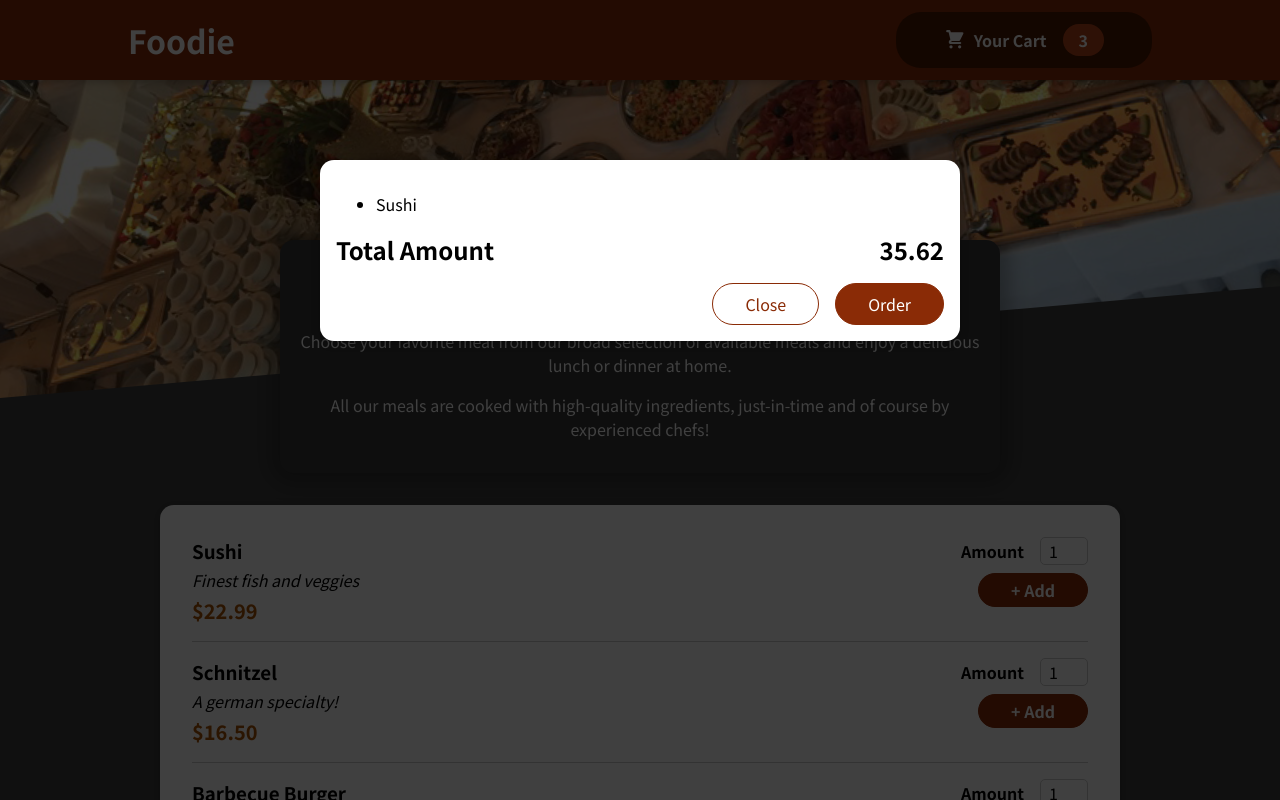
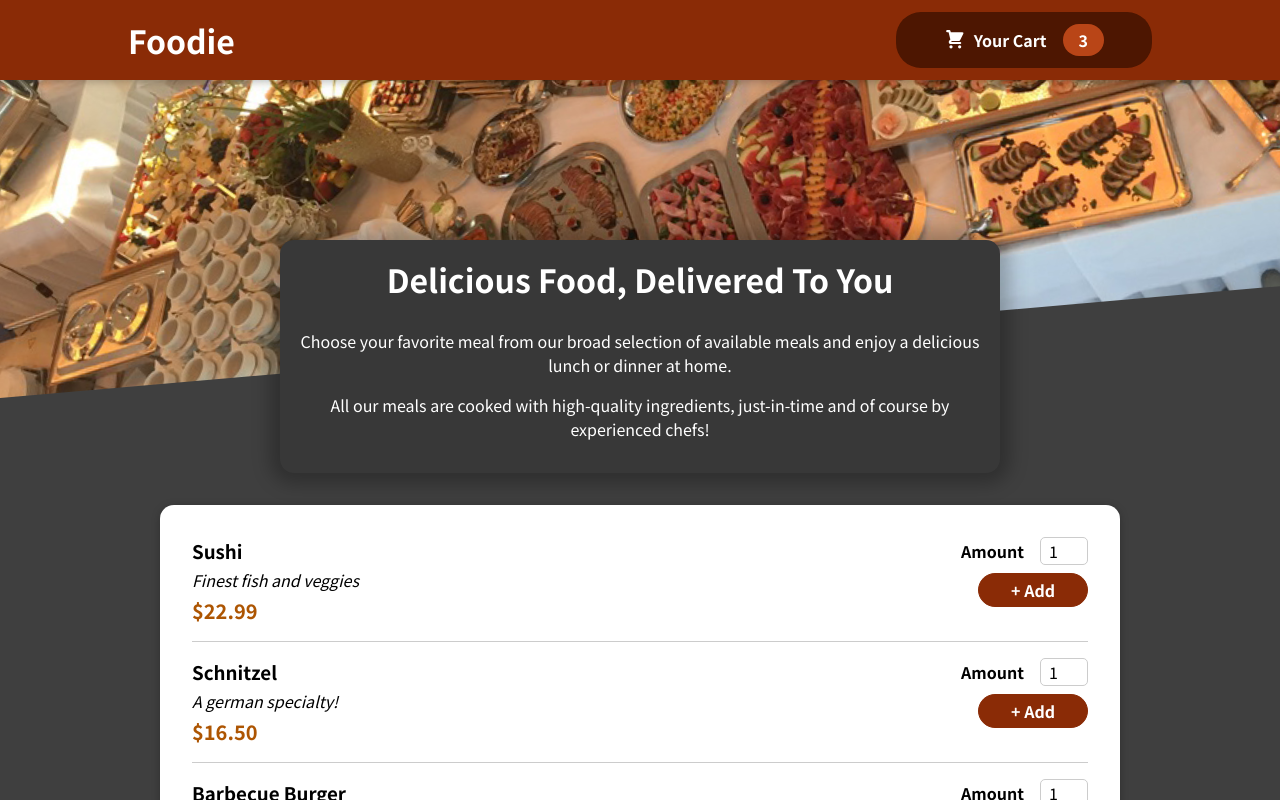
Before and after one commit to pohsienhsu/Foodie, a React (Create React App) app: page / in a window 1280 px wide. Shown: the top 800 px of the page. Built offline with nearby package versions, Linux system fonts and the light colour scheme.

Commit message:
Integrate show & hide cart modal functionality

```diff
--- a/src/App.js
+++ b/src/App.js
@@ -1,13 +1,24 @@
-import React from 'react';
+import React, {useState} from 'react';
 import Header from "./components/Layout/Header";
 import Meals from './components/Meals/Meals';
 import Cart from './components/Cart/Cart';
 
 function App() {
+
+  const [showCart, setShowCart] = useState(false);
+
+  const showCartHandler = () => {
+    setShowCart(true);
+  }
+
+  const hideCartHanlder = () => {
+    setShowCart(false);
+  }
+
   return (
     <React.Fragment>
-      <Cart />
-      <Header />
+      {showCart && <Cart onHideCart={hideCartHanlder}/>}
+      <Header onShowCart={showCartHandler} />
       <main>
         <Meals />
       </main>
--- a/src/components/Cart/Cart.js
+++ b/src/components/Cart/Cart.js
@@ -10,7 +10,7 @@
   });
 
   return (
-    <Modal>
+    <Modal onClose={props.onHideCart}>
       <ul className={styles['cart-itmes']}>
         {cartItems}
       </ul>
@@ -19,7 +19,7 @@
         <span>35.62</span>
       </div>
       <div className={styles.actions}>
-        <button className={styles['button--alt']}>Close</button>
+        <button className={styles['button--alt']} onClick={props.onHideCart}>Close</button>
         <button className={styles.button}>Order</button>
       </div>
     </Modal>
--- a/src/components/Layout/Header.js
+++ b/src/components/Layout/Header.js
@@ -10,7 +10,7 @@
     <React.Fragment>
       <header className={styles.header}>
         <h1>Foodie</h1>
-        <HeaderCartButton />
+        <HeaderCartButton onClick={props.onShowCart} />
       </header>
       <div className={styles['main-image']}>
         <img src={mealsImg} alt="table full of tasty food"/>
--- a/src/components/Layout/HeaderCartButton.js
+++ b/src/components/Layout/HeaderCartButton.js
@@ -5,7 +5,7 @@
 
 const HeaderCartButton = (props) => {
   return (
-    <button className={styles.button}>
+    <button className={styles.button} onClick={props.onClick}>
       <span className={styles.icon}>
         <CartIcon />
       </span>
--- a/src/components/UI/Modal/Modal.js
+++ b/src/components/UI/Modal/Modal.js
@@ -5,7 +5,7 @@
 
 const Backdrop = (props) => {
   return (
-    <div className={styles.backdrop}/>
+    <div className={styles.backdrop} onClick={props.onClose}/>
   );
 }
 
@@ -24,7 +24,7 @@
 const Modal = (props) => {
   return (
     <React.Fragment>
-      {ReactDOM.createPortal(<Backdrop />, portalElement)}
+      {ReactDOM.createPortal(<Backdrop onClose={props.onClose}/>, portalElement)}
       {ReactDOM.createPortal(<ModalOverlay>{props.children}</ModalOverlay>, portalElement)}
     </React.Fragment>
   )
```
